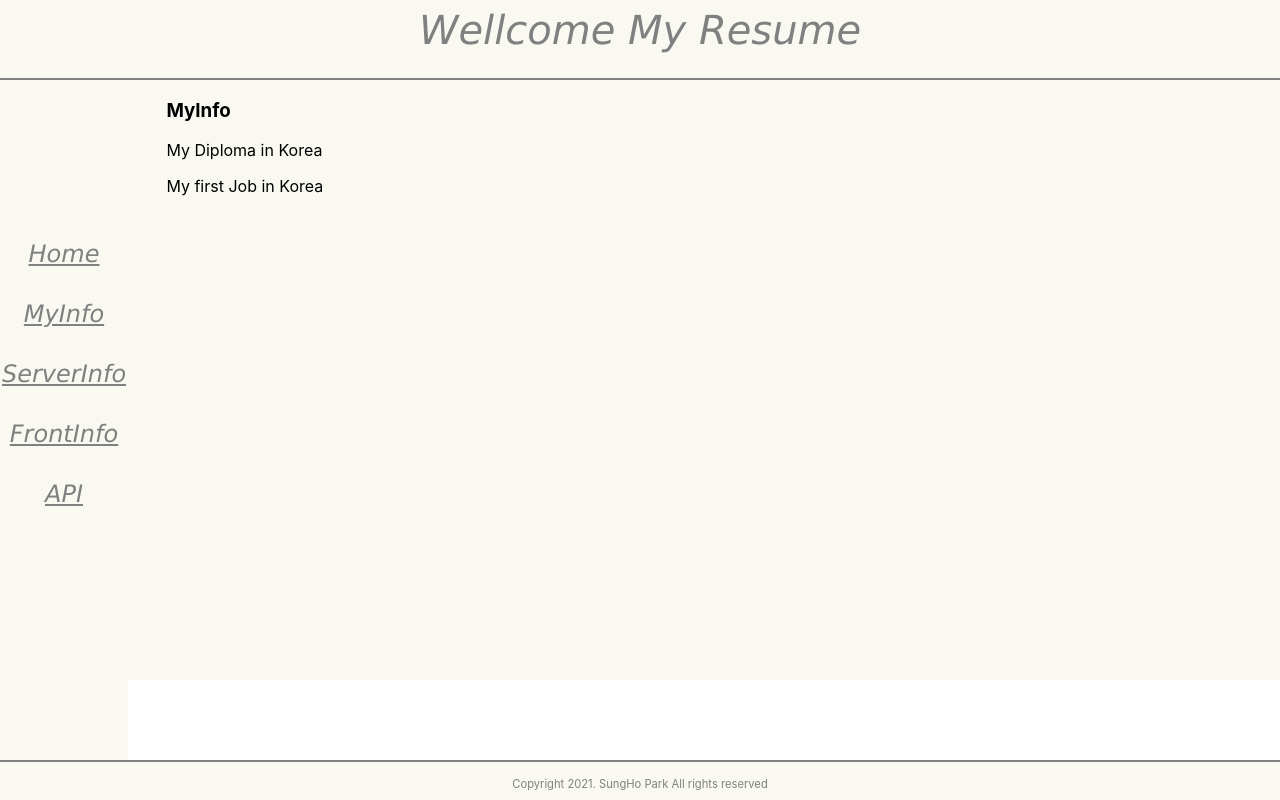
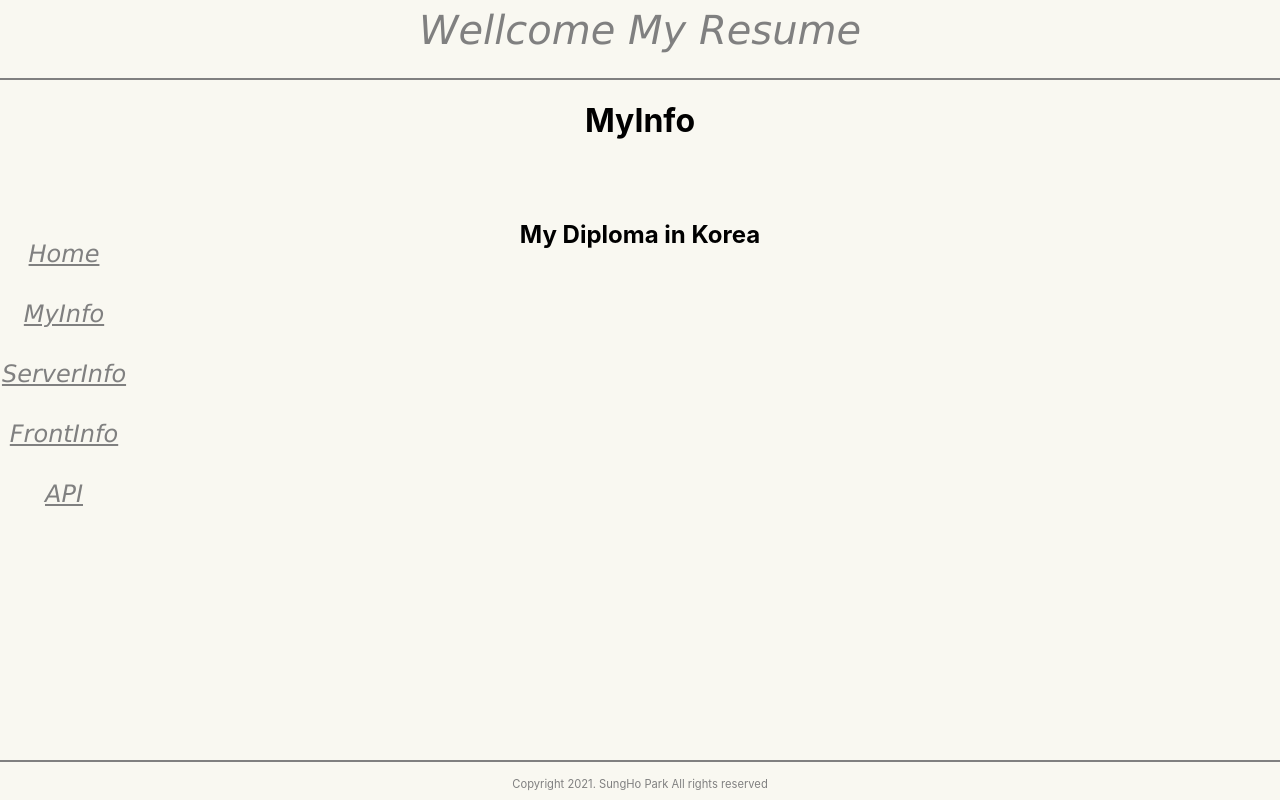
Before and after one commit to kospsh157/portFolio, a React (Create React App) app in the folder nodeServer/reactFront/: page /myinfo in a window 1280 px wide. Built offline with nearby package versions, Linux system fonts and the light colour scheme.

Commit message:
thirteenth progress portFolio

```diff
--- a/nodeServer/reactFront/src/App.js
+++ b/nodeServer/reactFront/src/App.js
@@ -3,9 +3,9 @@ import TopAndFooter from './components/presentational/TopAndFooter.jsx';
 import SideMenu from './components/presentational/Menu.jsx';
 import {BrowserRouter, Route, Link} from 'react-router-dom';
 import BodyHome from './components/presentational/BodyHome.jsx';
-import BodyMyInfo from './components/presentational/BodyMy.jsx';
-import BodyServerInfo from './components/presentational/BodyServer.jsx';
-import BodyFrontInfo from './components/presentational/BodyFront.jsx';
+import BodyMy from './components/presentational/BodyMy.jsx';
+import BodyServer from './components/presentational/BodyServer.jsx';
+import BodyFront from './components/presentational/BodyFront.jsx';
 import BodyApi from './components/presentational/BodyApi.jsx';
 import BodyStyled from './components/presentational/BodyStyled.jsx';
 
@@ -27,9 +27,9 @@ function App() {
         <SideMenu/>
         {/* <div style={{float: 'left', width: '90vw', height: '75vh', padding:'0', margin: '0', backgroundColor: '#000000'}}/> */}
         <Route exact path='/' component={BodyHome} />
-        <Route path='/myinfo' component={BodyMyInfo} />
-        <Route path='/serverinfo' component={BodyServerInfo} />
-        <Route path='/frontinfo' component={BodyFrontInfo} />
+        <Route path='/myinfo' component={BodyMy} />
+        <Route path='/serverinfo' component={BodyServer} />
+        <Route path='/frontinfo' component={BodyFront} />
         <Route path='/api' component={BodyApi} />
 
 
--- a/nodeServer/reactFront/src/components/presentational/BodyApi.jsx
+++ b/nodeServer/reactFront/src/components/presentational/BodyApi.jsx
@@ -0,0 +1,18 @@
+import styled from 'styled-components';
+import BodyStyled from './BodyStyled.jsx';
+
+const BodyApiStyled = styled(BodyStyled)`
+
+
+`;
+
+function BodyApi(){
+
+    return(
+        <BodyApiStyled>
+
+        </BodyApiStyled>
+    );
+}
+
+export default BodyApi;
--- a/nodeServer/reactFront/src/components/presentational/BodyFront.jsx
+++ b/nodeServer/reactFront/src/components/presentational/BodyFront.jsx
@@ -0,0 +1,18 @@
+import styled from 'styled-components';
+import BodyStyled from './BodyStyled.jsx';
+
+const BodyFrontStyled = styled(BodyStyled)`
+
+
+`;
+
+function BodyFront(){
+
+    return(
+        <BodyFrontStyled>
+
+        </BodyFrontStyled>
+    );
+}
+
+export default BodyFront;
--- a/nodeServer/reactFront/src/components/presentational/BodyHome.jsx
+++ b/nodeServer/reactFront/src/components/presentational/BodyHome.jsx
@@ -4,7 +4,6 @@ import BodyStyled from './BodyStyled.jsx';
 const BodyHomeStyled = styled(BodyStyled)`
     text-align: center;
     padding: 20vh 10vw 20vh 0;
-
 
 `;
 
--- a/nodeServer/reactFront/src/components/presentational/BodyMy.jsx
+++ b/nodeServer/reactFront/src/components/presentational/BodyMy.jsx
@@ -1,19 +1,20 @@
 import styled from 'styled-components';
-import Square from './Square';
+import BodyStyled from './BodyStyled';
 
-const MyinfoStyled = styled(Square)`
-    width: 90vw;
-    height: 75vh;
-    float: left;
-    padding: 0 3vw 0 3vw;
+const MyinfoStyled = styled(BodyStyled)`
+
 `;
 
 function BodyMyInfo(){
+
     return(
         <MyinfoStyled>
-            <h3>MyInfo</h3>
-            <p>My Diploma in Korea</p>
-            <p>My first Job in Korea</p>
+            <h1>MyInfo</h1>
+            <div style={{ padding: '3vw'}}>
+                <h2>My Diploma in Korea</h2>
+
+            </div>
+
         </MyinfoStyled>
     );
 }
--- a/nodeServer/reactFront/src/components/presentational/BodyServer.jsx
+++ b/nodeServer/reactFront/src/components/presentational/BodyServer.jsx
@@ -0,0 +1,24 @@
+import styled from 'styled-components';
+import BodyStyled from './BodyStyled.jsx';
+
+const BodyServerStyled = styled(BodyStyled)`
+    text-align: center;
+    padding: 0vh 10vw 20vh 0;
+
+
+`;
+
+
+
+
+function BodyServer(){
+
+    return(
+        <BodyServerStyled>
+            <h1>SververInfo</h1>
+
+        </BodyServerStyled>
+    );
+}
+
+export default BodyServer;
--- a/nodeServer/reactFront/src/components/presentational/BodyStyled.jsx
+++ b/nodeServer/reactFront/src/components/presentational/BodyStyled.jsx
@@ -5,7 +5,9 @@ const BodyStyled = styled(Square)`
     width: 90vw;
     height: 85vh;
     float: left;
-    padding: 3vh 3vw 3vh 3vw;
+    text-align: center;
+    padding: 0vh 10vw 20vh 0;
+    overflow: auto;
 `;
 
 export default BodyStyled;
--- a/nodeServer/reactFront/src/components/presentational/Menu.jsx
+++ b/nodeServer/reactFront/src/components/presentational/Menu.jsx
@@ -1,7 +1,7 @@
 // navigation
 import styled from 'styled-components';
 import Square from './Square.jsx';
-import {Route, Link} from 'react-router-dom';
+import {Link} from 'react-router-dom';
 
 const MenuStyled = styled(Square)`
     width: 10vw;
@@ -18,6 +18,7 @@ const MenuStyled = styled(Square)`
 `;
 
 function Menu(){
+
     return (
         <MenuStyled>
             <ul style={{listStyle: 'none', width: '10vw', padding: '0'}}>
--- a/nodeServer/reactFront/src/components/presentational/TopAndFooter.jsx
+++ b/nodeServer/reactFront/src/components/presentational/TopAndFooter.jsx
@@ -8,7 +8,6 @@ const TopNevi = styled(Square)`
   // border-bottom: 2px solid black;
   border-right: 2px solid black;
   float: left;
-
 
 `;
 
@@ -35,6 +34,7 @@ const FooterBody = styled(Square)`
   float: left;
   text-align: center;
   color: grey;
+
   // Make inner div vertically center aligned by padding
   padding: 0.5vh;
 
@@ -48,8 +48,10 @@ const FooterNavi = styled(Square)`
   width: 10vw;
   height: 5vh;
   border-right: 2px solid black;
+
   // border-top: 2px solid black;
   float: left;
+
 `;
 
 const TopAndFooter = [TopNevi, TopBody, FooterNavi, FooterBody];
```
